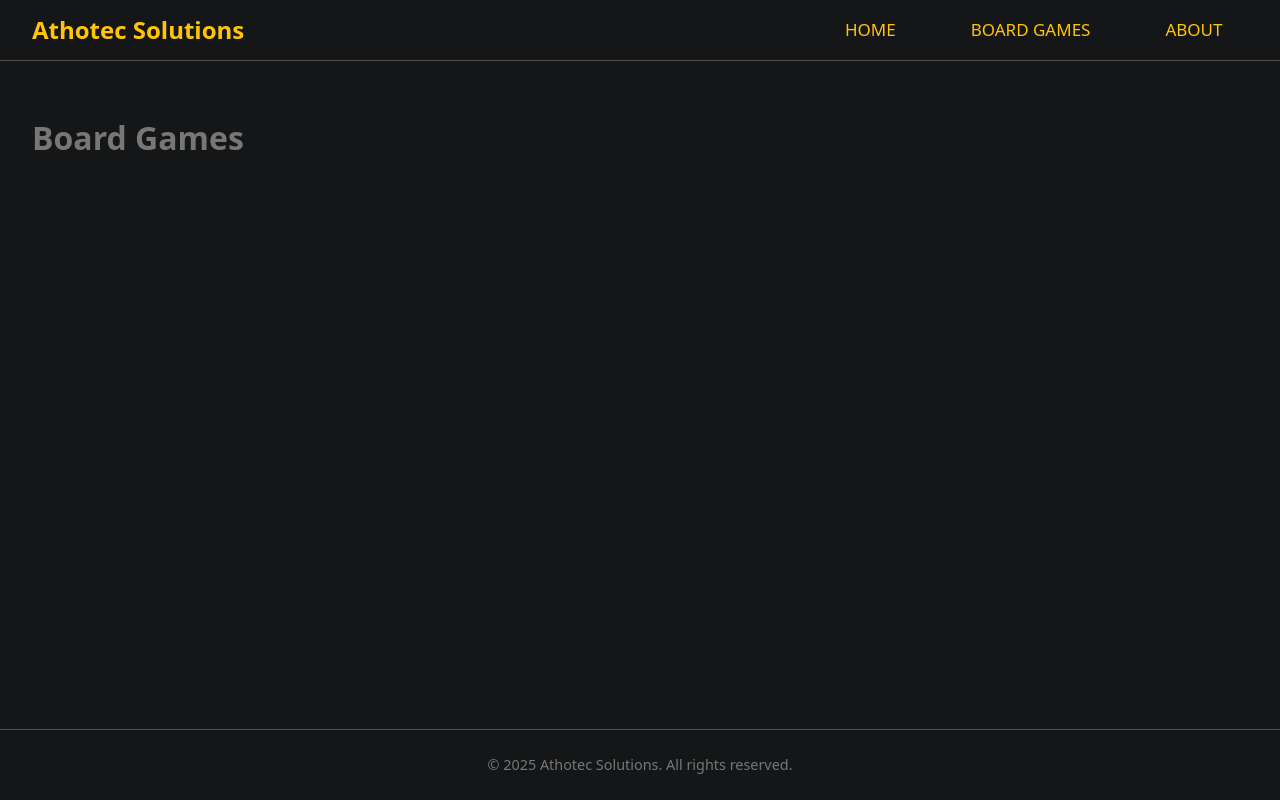
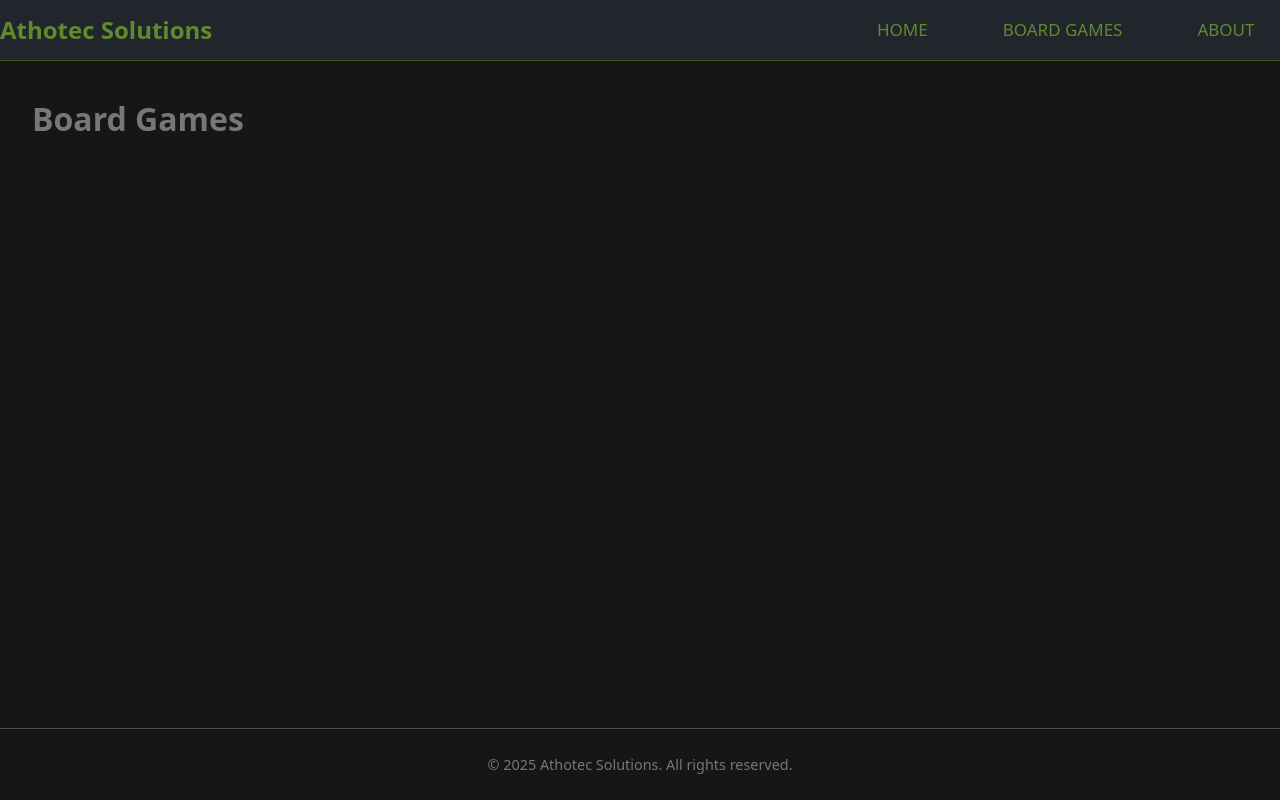
Before and after one commit to AthosPrescinato/Athotec-Solutions-Landing, a React (Vite) app: page /Athotec-Solutions-Landing/board-games in a window 1280 px wide. Built offline with nearby package versions, Linux system fonts and the light colour scheme; the HTML template or start-up script is replaced by a standard one.

Commit message:
Ajustes na page-contant

```diff
--- a/src/components/Header/Header.css
+++ b/src/components/Header/Header.css
@@ -1,8 +1,8 @@
 .header {
   /* Esta é a barra de largura total */
   width: 100%;
-  background-color: #222629;
-  border-bottom: 1px solid #4f4f47;
+  background-color: #21262d;
+  border-bottom: 1px solid #3c551e;
 }
 
 .header-content {
@@ -16,7 +16,7 @@
 .header-logo a {
   font-size: 1.5rem;
   font-weight: bold;
-  color: #ffc506;
+  color: #61892f;
   text-decoration: none;
 }
 .header-nav ul {
@@ -39,7 +39,7 @@
   background: transparent;
   border: none;
   padding: 1em 1.5em;
-  color: #ffc506;
+  color: #61892f;
   text-transform: uppercase;
   position: relative;
   transition: 0.5s ease;
@@ -54,12 +54,12 @@
   bottom: 0;
   height: 2px;
   width: 0;
-  background-color: #ffc506;
+  background-color: #61892f;
   transition: 0.5s ease;
 }
 
 .btn:hover {
-  color: #ffc506;
+  color: #61892f;
   transition-delay: 0.5s;
 }
 
@@ -74,7 +74,7 @@
   bottom: 0;
   height: 0;
   width: 100%;
-  background-color: #ffc506;
+  background-color: #61892f;
   transition: 0.4s ease;
   z-index: -1;
 }
--- a/src/components/Header/Header.jsx
+++ b/src/components/Header/Header.jsx
@@ -1,22 +1,13 @@
 import React from "react";
 import { Link } from "react-router-dom";
 import "./Header.css";
-import Colors from "../../styles/Colors";
 
 const Header = () => {
   return (
-    <header
-      className="header"
-      style={{
-        backgroundColor: Colors.backgroundPage,
-        color: Colors.textPrimary,
-      }}
-    >
+    <header className="header">
       <div className="container header-content">
         <div className="header-logo">
-          <Link to="/" style={{ color: Colors.textPrimary }}>
-            Athotec Solutions
-          </Link>
+          <Link to="/">Athotec Solutions</Link>
         </div>
         <nav className="header-nav">
           <ul>
--- a/src/pages/BoardGames/BoardGames.jsx
+++ b/src/pages/BoardGames/BoardGames.jsx
@@ -1,11 +1,11 @@
-import React from 'react';
+import React from "react";
 
 const BoardGames = () => {
   return (
-    <div>
+    <main className="page-content">
       <h1>Board Games</h1>
       {/* Content for the board games page will go here */}
-    </div>
+    </main>
   );
 };
 
--- a/src/pages/Home/Home.jsx
+++ b/src/pages/Home/Home.jsx
@@ -12,30 +12,29 @@ const Home = () => {
   );
 
   return (
-    <div>
+    <main class="page-content">
       <section className="game-section">
-        <h2>Manuals</h2>
+        <h1>Manuals</h1>
         <div className="game-grid">
           {manualGames.map((game) => (
             <GameCard key={game.id} game={game} fileType="manual" />
           ))}
         </div>
-      </section>
+        <section className="divider" />
 
-      <section className="game-section">
-        <h2>Extras</h2>
+        <h1>Extras</h1>
         <div className="game-grid">
           {extraGames.map((game) => (
             <GameCard key={game.id} game={game} fileType="extra" />
           ))}
         </div>
-      </section>
 
-      <section className="game-section">
-        <h2>Tools</h2>
+        <section className="divider" />
+
+        <h1>Tools</h1>
         <p>Coming soon...</p>
       </section>
-    </div>
+    </main>
   );
 };
 
--- a/src/styles/App.css
+++ b/src/styles/App.css
@@ -1,39 +1,137 @@
-body {
+* {
   margin: 0;
-  font-family: system-ui, -apple-system, BlinkMacSystemFont, "Segoe UI", Roboto,
-    Oxygen, Ubuntu, Cantarell, "Open Sans", "Helvetica Neue", sans-serif;
-  line-height: 1.5;
-  background-color: #222629;
-  color: #333;
-}
-
-#root {
-  /* O layout agora é gerenciado principalmente pelo componente Layout e pela classe .container */
-}
-
-/*
-  Esta é uma classe de contêiner de propósito geral.
-  Ela centraliza o conteúdo, define uma largura máxima (max-width) e adiciona preenchimento (padding) horizontal.
-*/
-.container {
-  width: 100%;
-  max-width: 1280px;
-  margin-left: auto;
-  margin-right: auto;
-  padding-left: 2rem;
-  padding-right: 2rem;
+  padding: 0;
   box-sizing: border-box;
 }
 
-.game-section {
-  margin-bottom: 3rem;
+:root {
+  --bg-primary: #222629;
+  --bg-secondary: #293122;
+  --bg-tertiary: #21262d;
+  --text-primary: #474b4f;
+  --text-secondary: #6b6e70;
+  --accent-primary: #61892f;
+  --accent-hover: #61892f;
+  --border-color: #3c551e;
+  --success: #3fb950;
+  --warning: #d29922;
+  --danger: #f85149;
 }
 
-.game-section h2 {
-  color: #86c232;
-  border-bottom: 2px solid #474b4f;
-  padding-bottom: 0.5rem;
-  margin-bottom: 1.5rem;
+body {
+  font-family: system-ui, -apple-system, BlinkMacSystemFont, "Segoe UI", Roboto,
+    Oxygen, Ubuntu, Cantarell, "Open Sans", "Helvetica Neue", sans-serif;
+  background: var(--bg-primary);
+  color: var(--text-primary);
+  line-height: 1.6;
+  min-height: 100vh;
+  display: flex;
+  flex-direction: column;
+}
+
+.divider {
+  height: 2px;
+  margin: 2rem 0;
+}
+
+.page-content {
+  flex: 1 0 auto;
+}
+
+.container {
+  width: 100%;
+  max-width: 1680px;
+  margin-left: auto;
+  margin-right: auto;
+  box-sizing: border-box;
+}
+
+/* #region Navigation */
+.navbar {
+  background: var(--bg-secondary);
+  padding: 0.75rem 5%;
+  border-bottom: 1px solid var(--border-color);
+  position: fixed;
+  width: 100%;
+  top: 0;
+  z-index: 1000;
+  backdrop-filter: blur(10px);
+}
+
+.nav-content {
+  max-width: 1400px;
+  margin: 0 auto;
+  display: flex;
+  justify-content: space-between;
+  align-items: center;
+}
+
+.logo {
+  display: flex;
+  align-items: center;
+  gap: 0.75rem;
+  text-decoration: none;
+}
+
+.logo img {
+  height: 3rem;
+  width: auto;
+  display: block;
+}
+
+.nav-links {
+  display: flex;
+  gap: 2rem;
+  list-style: none;
+}
+
+.nav-links a {
+  text-decoration: none;
+  color: var(--text-primary);
+  transition: color 0.3s;
+  font-weight: 500;
+}
+
+.nav-links a:hover {
+  color: var(--accent-primary);
+}
+
+.game-section {
+  padding: 5rem 15% 5rem;
+  background: linear-gradient(
+    135deg,
+    var(--bg-secondary) 0%,
+    var(--bg-primary) 80%
+  );
+  border-bottom: 1px solid var(--border-color);
+  width: 100vw;
+  margin-left: calc(-50vw + 50%);
+}
+
+.game-content {
+  max-width: 1200px;
+  margin: 0 auto;
+  display: grid;
+  grid-template-columns: 1fr 1fr;
+  gap: 4rem;
+  align-items: center;
+}
+
+.game-section h1 {
+  font-size: 3.5rem;
+  margin-bottom: 1rem;
+  background: linear-gradient(135deg, var(--accent-primary) 0%, #ffc506 100%);
+  -webkit-background-clip: text;
+  -webkit-text-fill-color: transparent;
+  background-clip: text;
+  border-bottom: 3px solid var(--border-color);
+}
+
+.game-text p {
+  font-size: 1.25rem;
+  color: var(--text-secondary);
+  margin-bottom: 2rem;
+  line-height: 1.8;
 }
 
 .game-grid {
```
Also changed, not shown: src/routes/index.jsx (+11 -11 lines).
